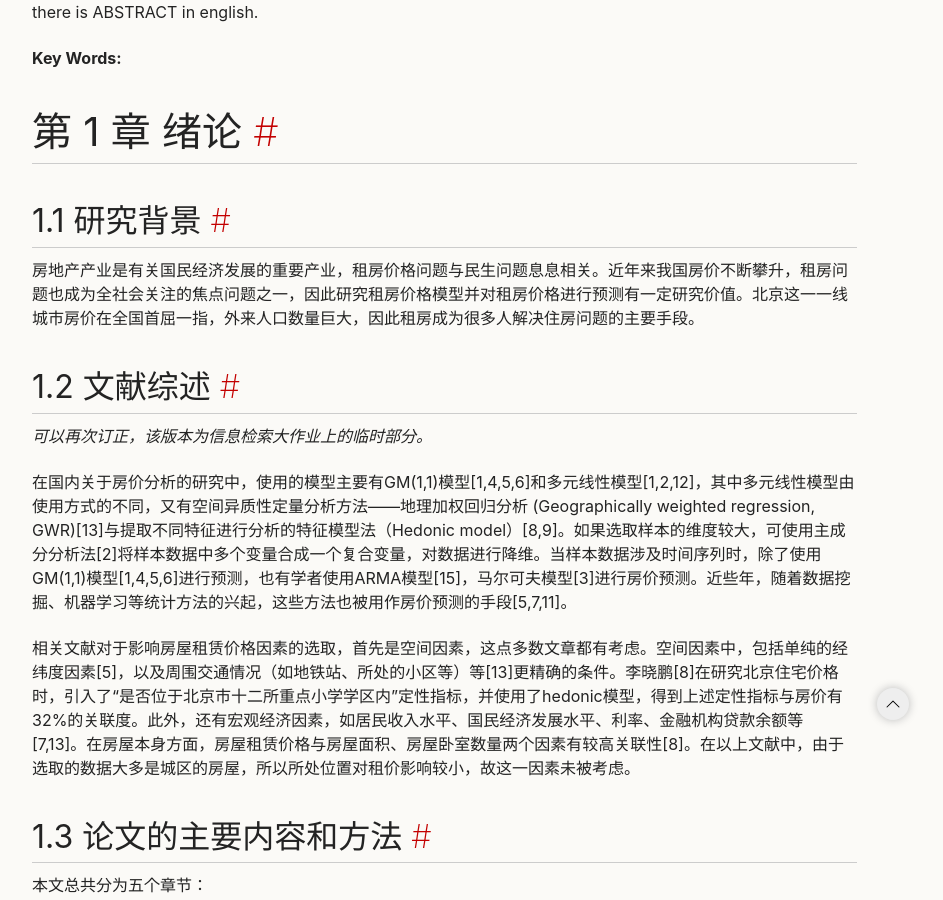
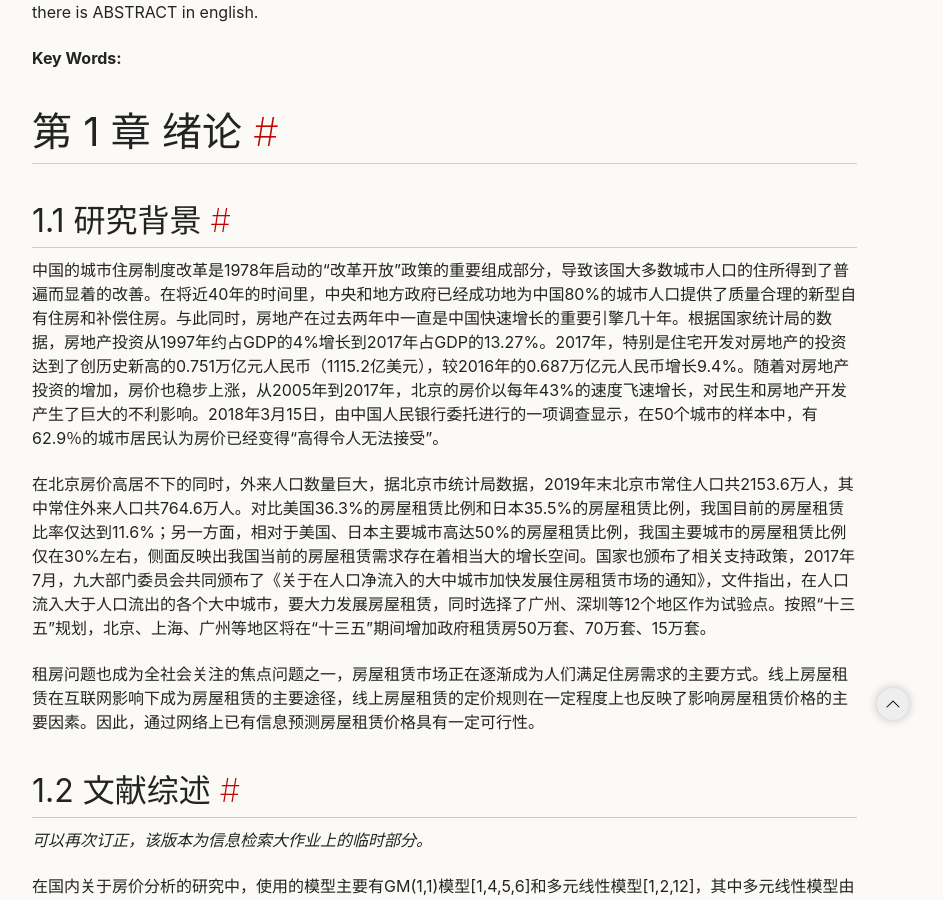
Before and after one commit to zhangckcup/zhangckcup.github.io, a Jekyll site: the page built from docs/final/GraduationThesis.md, in a window 1280 px wide and 900 px high, scrolled down 1390 px. Shown: the whole window, without its empty margins (243-1186 px from the left). Built offline with Jekyll 4.4.1, drawn with Linux system fonts in a browser that asks for light colours; our own code applies the rules of GitHub Pages for plain Markdown files.

Commit message:
更改研究背景

```diff
--- a/docs/final/GraduationThesis.md
+++ b/docs/final/GraduationThesis.md
@@ -28,7 +28,11 @@ there is ABSTRACT in english.
 
 ### 1.1 研究背景
 
-房地产产业是有关国民经济发展的重要产业，租房价格问题与民生问题息息相关。近年来我国房价不断攀升，租房问题也成为全社会关注的焦点问题之一，因此研究租房价格模型并对租房价格进行预测有一定研究价值。北京这一一线城市房价在全国首屈一指，外来人口数量巨大，因此租房成为很多人解决住房问题的主要手段。
+中国的城市住房制度改革是1978年启动的“改革开放”政策的重要组成部分，导致该国大多数城市人口的住所得到了普遍而显着的改善。在将近40年的时间里，中央和地方政府已经成功地为中国80%的城市人口提供了质量合理的新型自有住房和补偿住房。与此同时，房地产在过去两年中一直是中国快速增长的重要引擎几十年。根据国家统计局的数据，房地产投资从1997年约占GDP的4%增长到2017年占GDP的13.27%。2017年，特别是住宅开发对房地产的投资达到了创历史新高的0.751万亿元人民币（1115.2亿美元），较2016年的0.687万亿元人民币增长9.4%。随着对房地产投资的增加，房价也稳步上涨，从2005年到2017年，北京的房价以每年43%的速度飞速增长，对民生和房地产开发产生了巨大的不利影响。2018年3月15日，由中国人民银行委托进行的一项调查显示，在50个城市的样本中，有62.9％的城市居民认为房价已经变得“高得令人无法接受”。
+
+在北京房价高居不下的同时，外来人口数量巨大，据北京市统计局数据，2019年末北京市常住人口共2153.6万人，其中常住外来人口共764.6万人。对比美国36.3%的房屋租赁比例和日本35.5%的房屋租赁比例，我国目前的房屋租赁比率仅达到11.6%；另一方面，相对于美国、日本主要城市高达50%的房屋租赁比例，我国主要城市的房屋租赁比例仅在30%左右，侧面反映出我国当前的房屋租赁需求存在着相当大的增长空间。国家也颁布了相关支持政策，2017年7月，九大部门委员会共同颁布了《关于在人口净流入的大中城市加快发展住房租赁市场的通知》，文件指出，在人口流入大于人口流出的各个大中城市，要大力发展房屋租赁，同时选择了广州、深圳等12个地区作为试验点。按照“十三五”规划，北京、上海、广州等地区将在“十三五”期间增加政府租赁房50万套、70万套、15万套。
+
+租房问题也成为全社会关注的焦点问题之一，房屋租赁市场正在逐渐成为人们满足住房需求的主要方式。线上房屋租赁在互联网影响下成为房屋租赁的主要途径，线上房屋租赁的定价规则在一定程度上也反映了影响房屋租赁价格的主要因素。因此，通过网络上已有信息预测房屋租赁价格具有一定可行性。
 
 ### 1.2 文献综述
 
```
Also changed, not shown: docs/final/ThesisFormat.md (+4 -4 lines), docs/final/参考文献.md (+2 -0 lines).
